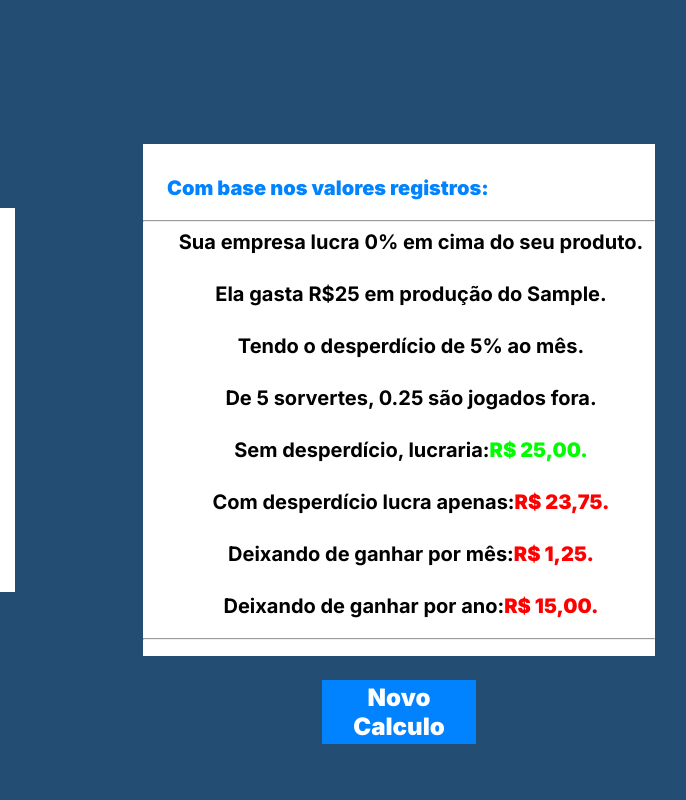
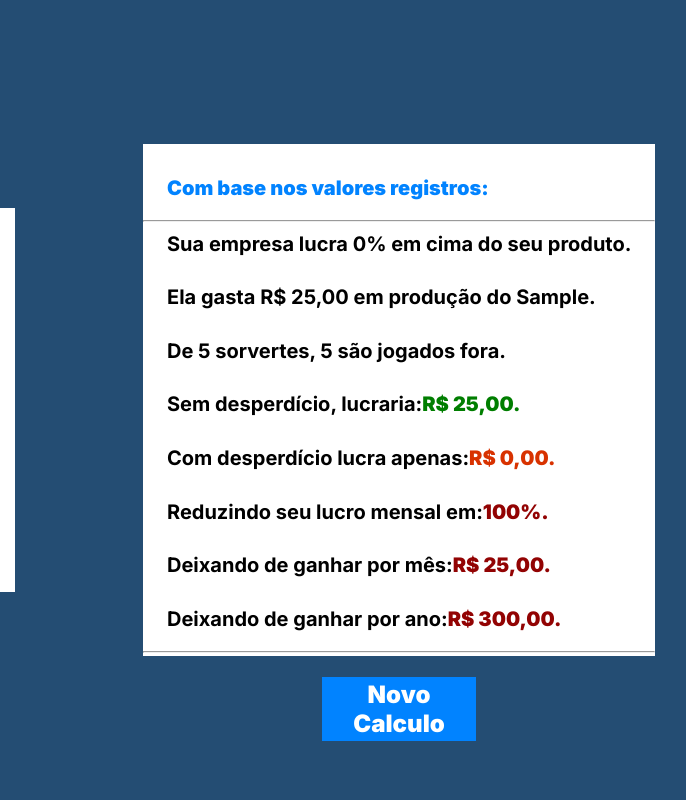
Before and after one commit to Projeto-SmartIce/calculadoraIndividual, a plain HTML site: page Eduardo Gabriel 01222183/index.html in a window 1280 px wide. Both pictures are taken after typing "Sample", "5", "5", "5", "5" into the empty fields and a click on the button "Calcular". Shown: the full height of the page, 497-1183 px from the left. Drawn offline with Linux system fonts and the light colour scheme.

Commit message:
Meu script

```diff
--- a/Eduardo Gabriel 01222183/index.html
+++ b/Eduardo Gabriel 01222183/index.html
@@ -52,7 +52,7 @@
                             <span class="fntTexto1">Producao por mês</span>
                         </li>
                         <li class="liInput">
-                            <input id="input_producao" type="number" placeholder="Sorvetes">
+                            <input id="input_producao" type="number" placeholder="Unidade">
                         </li>
                     </ul>
                     <ul>
@@ -60,7 +60,7 @@
                             <span class="fntTexto1">Desperdicio por mês</span>
                         </li>
                         <li class="liInput">
-                            <input id="input_desperdicio" type="number" placeholder="%">
+                            <input id="input_desperdicio" type="number" placeholder="Unidade">
                         </li>
                     </ul>
                 </div>
@@ -87,7 +87,7 @@
             <!-- Inputs -->
 
             <!-- Botao -->
-            <div class="botao">
+            <div class="botao1">
                 <button onclick="calcular()">Calcular</button>
             </div>
         </div>
@@ -107,29 +107,30 @@
         var valor_fabricacao = Number(input_valor_fabricacao.value);
         var valor_venda = Number(input_valor_venda.value);
 
-        var perda_porcento = desperdicio/100;
+        var perda_porcento = desperdicio*100/producao;
         var lucro_porcento = (valor_venda/valor_fabricacao)*100-100;
         var gasto_producao = producao * valor_fabricacao;
         var lucro_sem_desperdicio = producao* valor_venda;
-        var total_despercidio = producao*perda_porcento;
-        var lucro_com_desperdicio = lucro_sem_desperdicio-total_despercidio*valor_venda;
-        var deixa_ganhar_mes = lucro_sem_desperdicio-lucro_com_desperdicio;
+        var total_despercidio = producao-desperdicio;
+        var lucro_com_desperdicio = lucro_sem_desperdicio-desperdicio*valor_venda;
+        var deixa_ganhar_mes = lucro_sem_desperdicio-total_despercidio*valor_venda;
         var deixa_ganhar_ano  = deixa_ganhar_mes*12;
+
 
 
         calculadora.innerHTML =
         `<span class= "fntTexto1 espaco">Com base nos valores registros:</span> <br>
         <hr>
-        <span class= "fntTexto2 espaco">Sua empresa lucra ${lucro_porcento}% em cima do seu produto.</span> <br>
-        <span class= "fntTexto2 espaco">Ela gasta R$${gasto_producao} em produção do ${tipo}.</span> <br>
-        <span class= "fntTexto2 espaco">Tendo o desperdício de ${desperdicio}% ao mês.</span> <br>
-        <span class= "fntTexto2 espaco">De ${producao} sorvertes, ${total_despercidio} são jogados fora.</span> <br>
+        <span class= "fntTexto2 espaco">Sua empresa lucra ${lucro_porcento.toFixed(0)}% em cima do seu produto.</span> <br>
+        <span class= "fntTexto2 espaco">Ela gasta ${gasto_producao.toLocaleString("pt-BR", { minimumFractionDigits: 2 , style: 'currency', currency: 'BRL' })} em produção do ${tipo}.</span> <br>
+        <span class= "fntTexto2 espaco">De ${producao} sorvertes, ${desperdicio} são jogados fora.</span> <br>
         <span class= "fntTexto2 espaco">Sem desperdício, lucraria: <span class= "verde"> ${lucro_sem_desperdicio.toLocaleString("pt-BR", { minimumFractionDigits: 2 , style: 'currency', currency: 'BRL' })}.</span> </span> <br>
-        <span class= "fntTexto2 espaco">Com desperdício lucra apenas: <span class= "vermelho"> ${lucro_com_desperdicio.toLocaleString("pt-BR", { minimumFractionDigits: 2 , style: 'currency', currency: 'BRL' })}.</span></span><br>
+        <span class= "fntTexto2 espaco">Com desperdício lucra apenas: <span class= "amarelo"> ${lucro_com_desperdicio.toLocaleString("pt-BR", { minimumFractionDigits: 2 , style: 'currency', currency: 'BRL' })}.</span></span><br>
+        <span class= "fntTexto2 espaco">Reduzindo seu lucro mensal em: <span class= "vermelho"> ${ perda_porcento.toFixed(0)}%. </span> </span> <br>
         <span class= "fntTexto2 espaco">Deixando de ganhar por mês: <span class= "vermelho"> ${deixa_ganhar_mes.toLocaleString("pt-BR", { minimumFractionDigits: 2 , style: 'currency', currency: 'BRL' }) }. </span></span><br>
         <span class= "fntTexto2 espaco">Deixando de ganhar por ano: <span class= "vermelho"> ${(deixa_ganhar_ano).toLocaleString("pt-BR", { minimumFractionDigits: 2 , style: 'currency', currency: 'BRL' }) }. </span></span><br>
         <hr>
-        <div class="botao">
+        <div class="botao2">
                 <button onclick="novoCalculo()">Novo Calculo</button>
             </div>
         </div>`
--- a/Eduardo Gabriel 01222183/style.css
+++ b/Eduardo Gabriel 01222183/style.css
@@ -93,10 +93,10 @@ button{
 .fntTexto2{
     font-size: 2.5vh;
     color: rgb(0, 0, 0);
-   margin-top: 1vh;
+   margin-top: 1.2vh;
     display: flex;
     align-items: center;
-    justify-content: center;
+    justify-content: start;
     font-weight: 700;
 }
 
@@ -131,7 +131,13 @@ button{
     width:33.3vw;
 }
 
-.botao{
+.botao2{
+    display: flex;
+    justify-content: center;
+    margin-top: -2vh;
+}
+
+.botao1 {
     display: flex;
     justify-content: center;
 }
@@ -142,12 +148,18 @@ button{
 
 .verde{
     font-weight: 900;
-    color: rgb(2, 253, 2);
+    color: rgb(0, 126, 0);
 
 }
 
 .vermelho {
     font-weight: 900;
-    color: rgb(255, 0, 0);
+    color: rgb(146, 3, 3);
 
 }
+
+.amarelo{
+    font-weight: 900;
+    color: rgb(216, 50, 0);
+
+}
```
